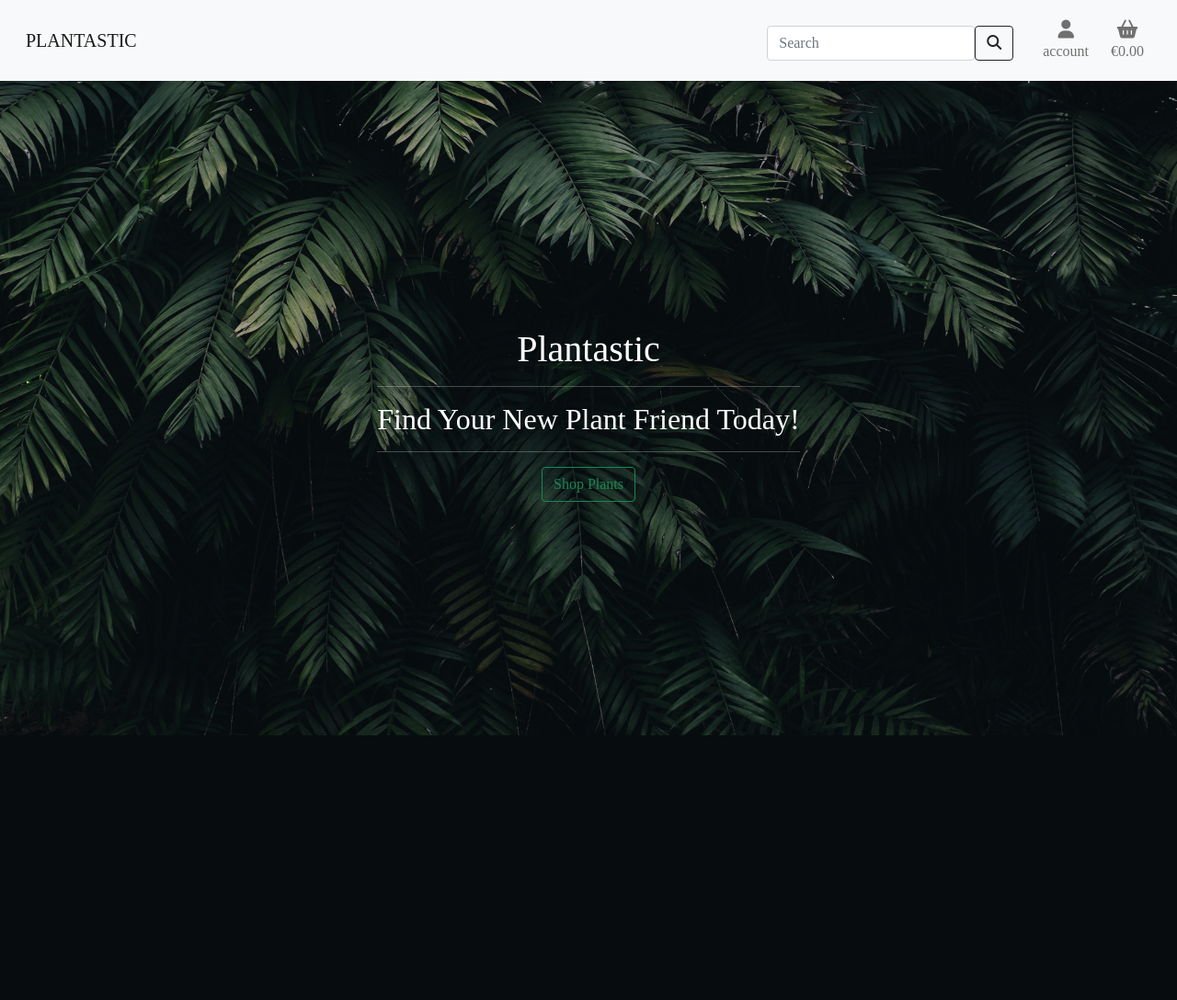
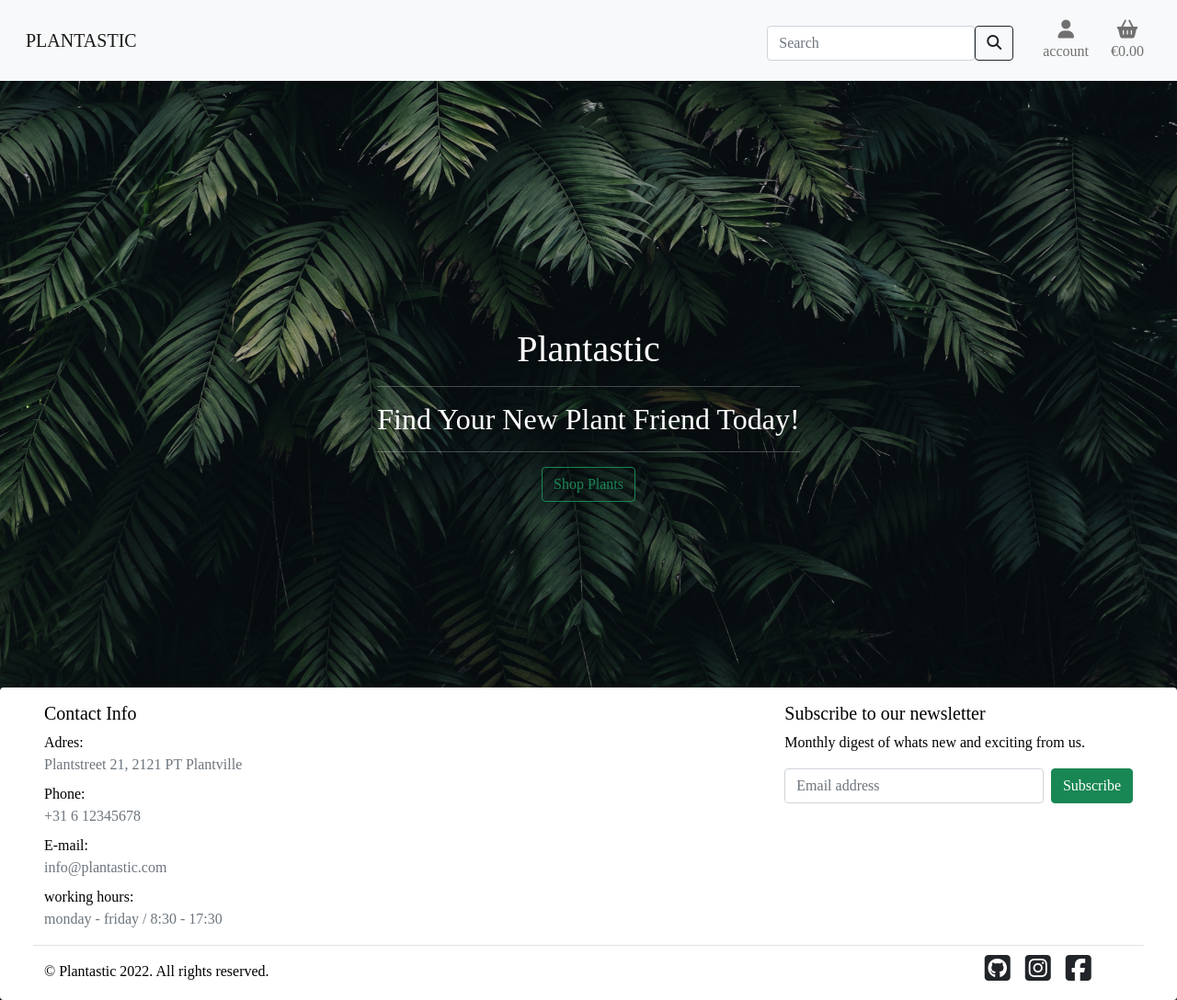
Before and after one commit to Code-Institute-Submissions/lonneke-dev-Plantastic, a Django app: page / in a window 1280 px wide. Shown: the whole page at 92% size. Before the commit the page ends 800 px from the top, so only its background shows below. Run offline with Django 3.2, Linux system fonts and the light colour scheme; some libraries are stand-ins or nearby versions; some web fonts are replaced.

Commit message:
Added Footer

```diff
--- a/static/css/base.css
+++ b/static/css/base.css
@@ -5,9 +5,11 @@ html {
 body {
     background: url('/media/pexels-cátia-matos-1072179.jpg') no-repeat center fixed;
     background-size: cover;
-    height: calc(100vh - 140px);
+    min-height: 136vh;
     color: rgb(255, 255, 255);
     font-family: 'Preahvihear';
+    display: flex;
+    flex-direction: column;
 }
 
 .bg {
@@ -140,6 +142,7 @@ body {
     }
 
     .index {
-        padding-top: 150px;
+        padding-top: 120px;
+        padding-bottom: 120px;
     }
 }
--- a/templates/base.html
+++ b/templates/base.html
@@ -116,6 +116,45 @@
         {% block content %}
         {% endblock %}
 
+        <footer class="footer mt-auto py-3 bg">
+            <div class="container-fluid px-5">
+                <div class="row justify-content-between">
+              <div class="col-12 col-md-6">
+                  <h5>Contact Info</h5>
+                  <ul class="nav flex-column">
+                    <li>Adres:</li>
+                    <li class="text-muted mb-2">Plantstreet 21, 2121 PT Plantville</li>
+                    <li>Phone:</li>
+                    <li class="text-muted mb-2">+31 6 12345678</li>
+                    <li>E-mail:</li>
+                    <li class="text-muted mb-2">info@plantastic.com</li>
+                    <li>working hours:</li>
+                    <li class="text-muted mb-2">monday - friday / 8:30 - 17:30</li>
+                  </ul>
+              </div>
+              <div class="col-12 col-md-4">
+                <form>
+                  <h5>Subscribe to our newsletter</h5>
+                  <p>Monthly digest of whats new and exciting from us.</p>
+                  <div class="d-flex w-100 gap-2">
+                    <label for="newsletter1" class="visually-hidden">Email address</label>
+                    <input id="newsletter1" type="text" class="form-control" placeholder="Email address">
+                    <button class="btn btn-success" type="button">Subscribe</button>
+                  </div>
+                </form>
+              </div>
+              </div>
+              <div class="row justify-content-between mt-2 pt-2 border-top">
+                  <p class="mb-0 pt-2 col-12 col-md-5">© Plantastic 2022. All rights reserved.</p>
+                  <ul class="list-unstyled mb-0 d-flex col-12 col-md-2">
+                      <li class="ms-3"><a class="link-dark" href="#"><i class="fab fa-2x fa-github-square"></i></a></li>
+                      <li class="ms-3"><a class="link-dark" href="#"><i class="fab fa-2x fa-instagram-square"></i></a></li>
+                      <li class="ms-3"><a class="link-dark" href="#"><i class="fab fa-2x fa-facebook-square"></i></a></li>
+                  </ul>
+                </div>
+            </div>
+          </footer>
+
         {% block postloadjs %}
             {% include 'includes/externaljs.html' %}
             <script src="{% static 'js/base.js' %}"></script>
```
Also changed, not shown: plantastic/settings.py (+17 -10 lines).
